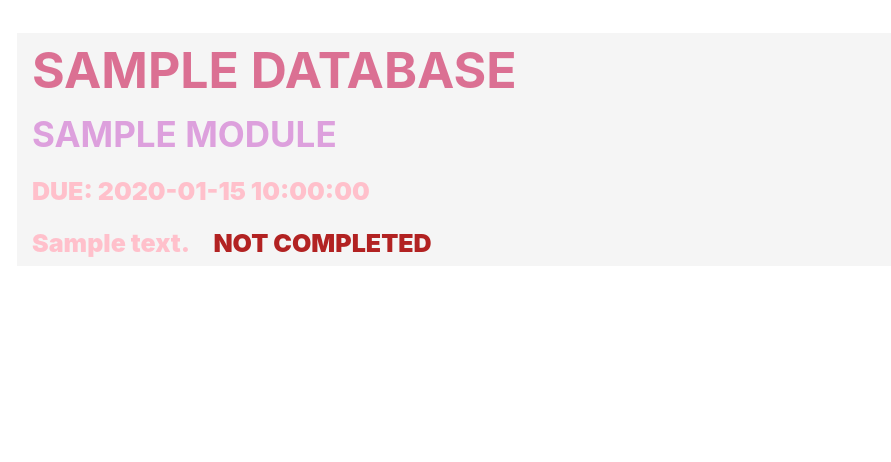
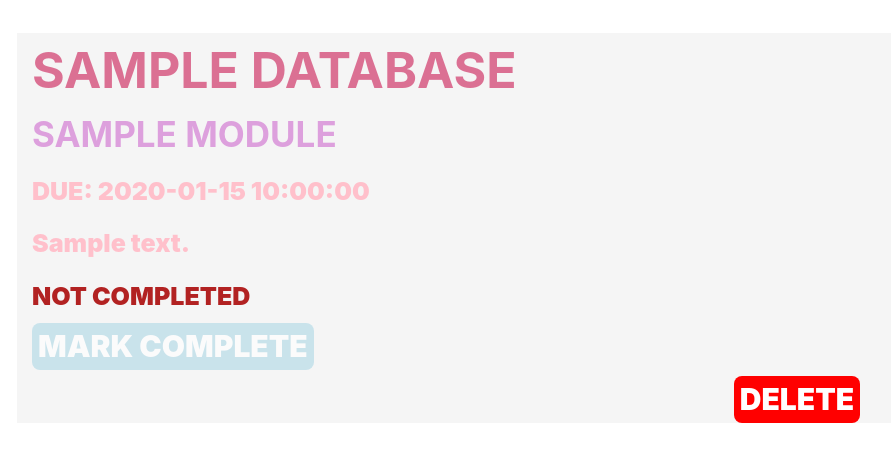
Before and after one commit to louisboswell/web-dev-1, a Flask app: template app/templates/banner_templates/all.html in a window 1280 px wide. Shown: the part 293-755 px from the top of the page, without its empty margins (111-1002 px from the left). Run offline with Flask 2, Linux system fonts and the light colour scheme; the template is opened without the code that fills it: most values are stand-ins (such as "Sample title", 1, 10 or a date in 2020); some libraries are stand-ins or nearby versions.

Commit message:
Added buttons for completing and deleting assessments on all.html

```diff
--- a/app/templates/banner_templates/all.html
+++ b/app/templates/banner_templates/all.html
@@ -55,6 +55,29 @@
           background-color: whitesmoke;
         }
 
+        .button
+        {
+            font-size: 30px;
+            color:white;
+            font-weight: bolder;
+            background-color: lightblue;
+            border: none;
+            display: inline-block;
+            text-decoration: none;
+            border-radius: 8px;
+        }
+
+
+        .disabled {
+            opacity: 0.6;
+            cursor: not-allowed;
+          }
+
+        .button:hover {
+            background-color: darkcyan;
+            color: white;
+        }
+
         </style>
   </head>
 
@@ -102,12 +125,24 @@
 
             <h8>Due: {{ p.date }}</h8> <br style = "margin: 0px;">
 
-            <h8 style="text-transform:none;">{{ p.description }}</h8>
+            <h8 style="text-transform:none;">{{ p.description }}</h8> <br style = "margin: 0px;">
 
             {% if p.completed == True %}
-            <h8 style="color:rgb(23, 201, 112);">Completed</h8>
+            <h8 style="color:rgb(23, 201, 112); text-transform:uppercase;">Completed</h8>
             {% else %}
-            <h8 style="color:firebrick;">Not completed</h8>
+            <h8 style="color:firebrick; text-transform: uppercase;">Not completed</h8>
+            {% endif %}<br style = "margin: 0px;">
+
+            {% if p.completed == False %}
+
+              <buttinpon class = "button" type="button" style = "margin-left: 15px">MARK COMPLETE</button>
+              <button class = "button" style = "background-color: red; margin-left: 56vw;" type="button">DELETE</button>
+
+              {% else %}
+
+              <button class = "button disabled" type="button" style = "margin-left: 15px">MARK COMPLETE</button>
+              <button class = "button" style = "background-color: red; margin-left: 56vw;" type="button">DELETE</button>
+
             {% endif %}
 
             <br style = "margin: 20px;">
--- a/app/templates/home.html
+++ b/app/templates/home.html
@@ -69,8 +69,5 @@
         YOU HAVE {{ number }} ASSESSMENTS DUE
         </h3>
       </div>
-
-
-
   </body>
 </html>
```
